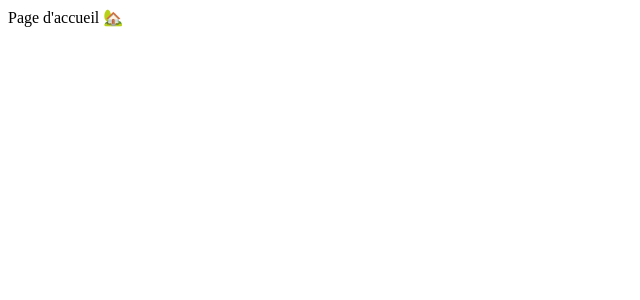
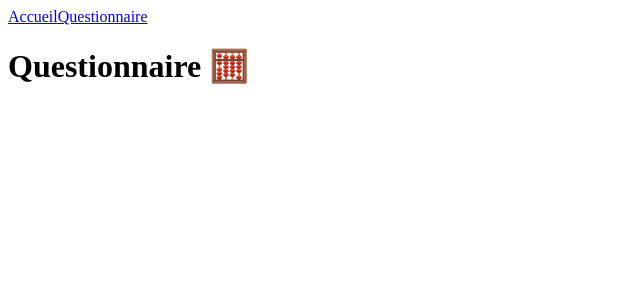
Before and after one commit to jamesattoh/Shiny-Agency-React-App, a React (Create React App) app: page /survey in a window 1280 px wide. Shown: the top 300 px of the page, without its empty margins (0-640 px from the left). Built offline with nearby package versions, Linux system fonts and the light colour scheme.

Commit message:
first routing file & Link using

```diff
--- a/package.json
+++ b/package.json
@@ -6,6 +6,7 @@
     "cra-template": "1.2.0",
     "react": "^19.0.0",
     "react-dom": "^19.0.0",
+    "react-router-dom": "^7.1.1",
     "react-scripts": "5.0.1"
   },
   "scripts": {
--- /dev/null
+++ b/src/components/Header/index.jsx
@@ -0,0 +1,12 @@
+import { Link } from 'react-router-dom'
+
+function Header() {
+    return (
+        <nav>
+            <Link to="/">Accueil</Link>
+            <Link to="/survey">Questionnaire</Link>
+        </nav>
+    )
+}
+
+export default Header
--- a/src/index.jsx
+++ b/src/index.jsx
@@ -1,11 +1,23 @@
 import React from 'react'
 import ReactDOM from 'react-dom/client'
+import { BrowserRouter as Router, Routes, Route } from 'react-router-dom';
+
 import Home from './pages/Home'
+import Survey from './pages/Survey'
+import Header from './components/Header'
+
 
 
 const root = ReactDOM.createRoot(document.getElementById('root'));
 root.render(
   <React.StrictMode>
-    <Home />
+    <Router>
+      <Header />
+      <Routes>
+        <Route path='/' element={ <Home />} />
+        <Route path='/survey' element={ <Survey />} />
+        <Route />
+      </Routes>
+    </Router>
   </React.StrictMode>
 )
--- /dev/null
+++ b/src/pages/Survey/index.jsx
@@ -0,0 +1,9 @@
+function Survey() {
+    return (
+        <div>
+            <h1>Questionnaire 🧮</h1>
+        </div>
+    )
+}
+
+export default Survey
```
Also changed, not shown: 2 other files (tests, documents, lock files or other folders).
